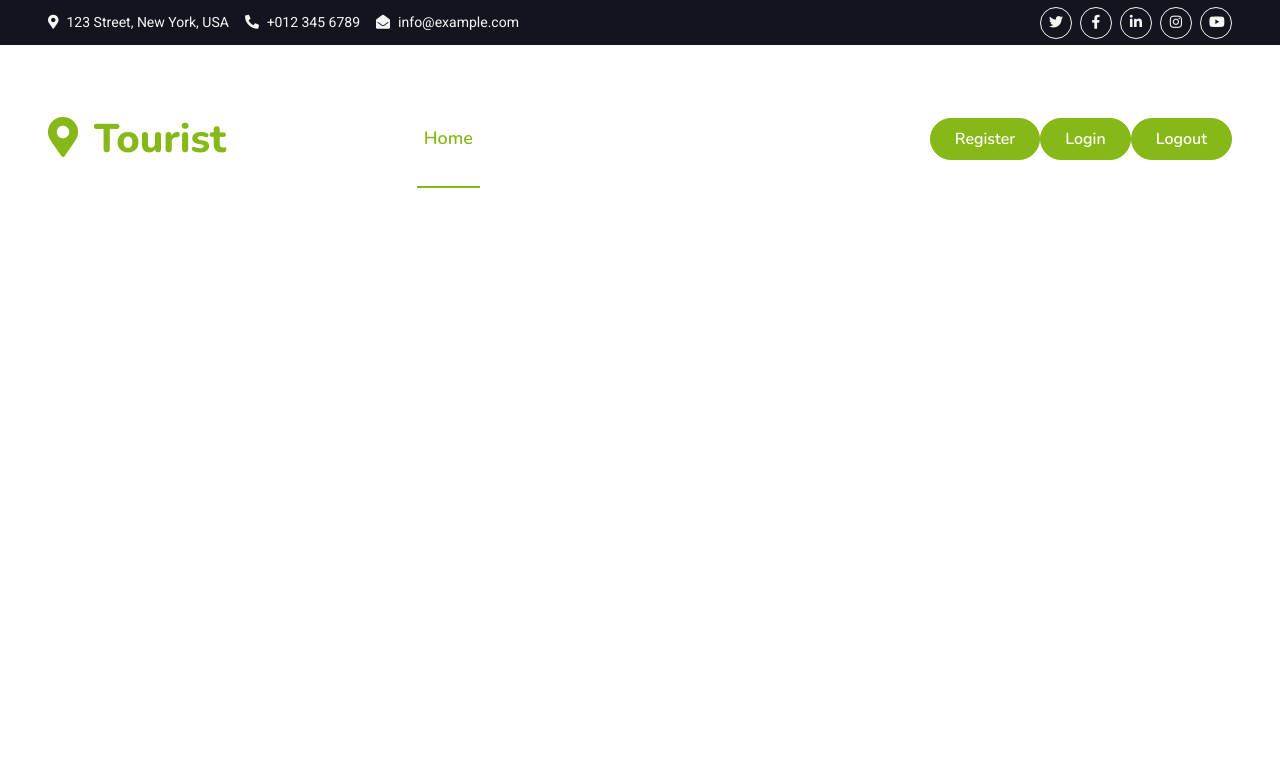
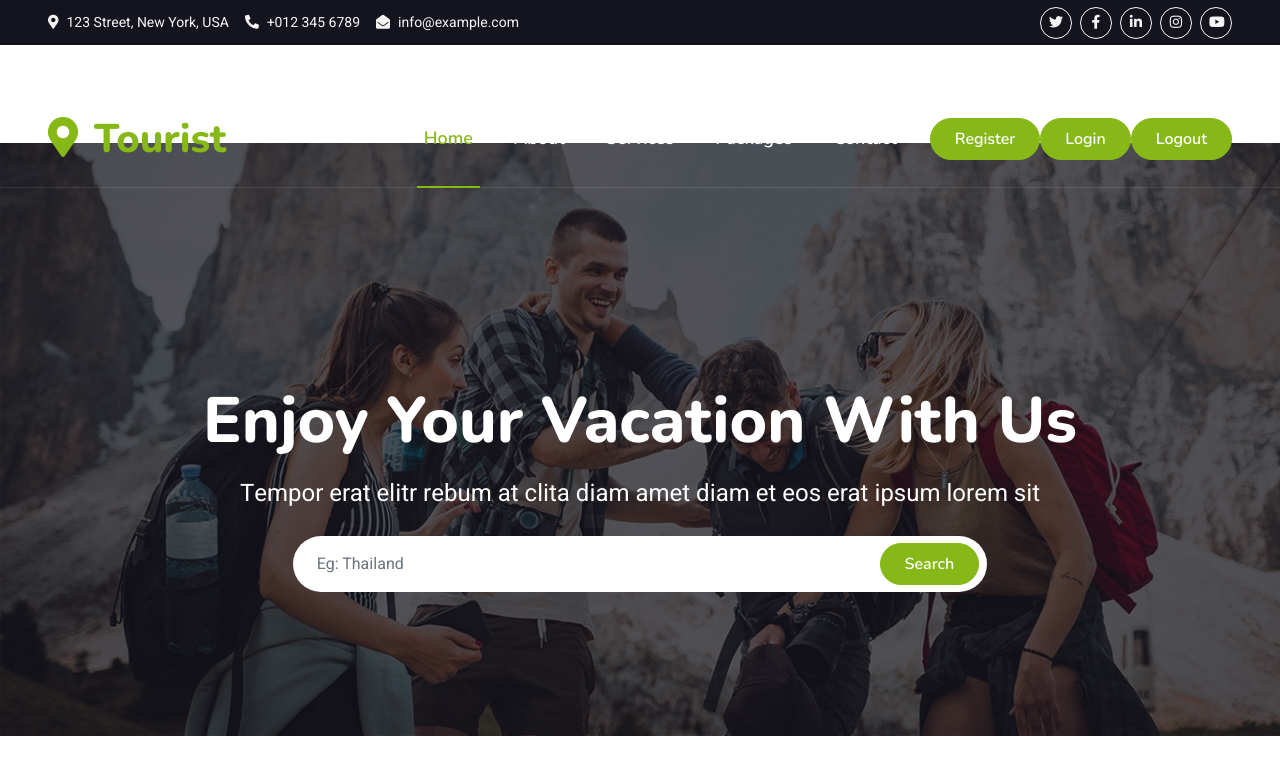
Before and after one commit to TanyaStefanova/movie-app, a React (Vite) app in the folder client/: page / in a window 1280 px wide. Shown: the top 774 px of the page. Built offline with nearby package versions, Linux system fonts and the light colour scheme.

Commit message:
Add HeroBanner

```diff
--- a/client/src/App.jsx
+++ b/client/src/App.jsx
@@ -1,6 +1,7 @@
 import Topbar from "./components/topBar/Topbar"
 import './assets/css/style.css'
 import Navigation from "./components/navigation/Navigation";
+import HeroBanner from "./components/hero-banner/HeroBanner";
 
 function App() {
 
@@ -8,6 +9,7 @@ function App() {
     <>
      <Topbar />
      <Navigation />
+     <HeroBanner />
     </>
   )
 }
--- /dev/null
+++ b/client/src/components/hero-banner/HeroBanner.jsx
@@ -0,0 +1,21 @@
+export default function HeroBanner(){
+    return(
+        <div className="container-fluid position-relative p-0">
+
+        <div className="container-fluid bg-primary py-5 mb-5 hero-header">
+            <div className="container py-5">
+                <div className="row justify-content-center py-5">
+                    <div className="col-lg-10 pt-lg-5 mt-lg-5 text-center">
+                        <h1 className="display-3 text-white mb-3 animated slideInDown">Enjoy Your Vacation With Us</h1>
+                        <p className="fs-4 text-white mb-4 animated slideInDown">Tempor erat elitr rebum at clita diam amet diam et eos erat ipsum lorem sit</p>
+                        <div className="position-relative w-75 mx-auto animated slideInDown">
+                            <input className="form-control border-0 rounded-pill w-100 py-3 ps-4 pe-5" type="text" placeholder="Eg: Thailand" />
+                            <button type="button" className="btn btn-primary rounded-pill py-2 px-4 position-absolute top-0 end-0 me-2" style={{marginTop: '7px'}}>Search</button>
+                        </div>
+                    </div>
+                </div>
+            </div>
+        </div>
+    </div>
+    );
+}
```
